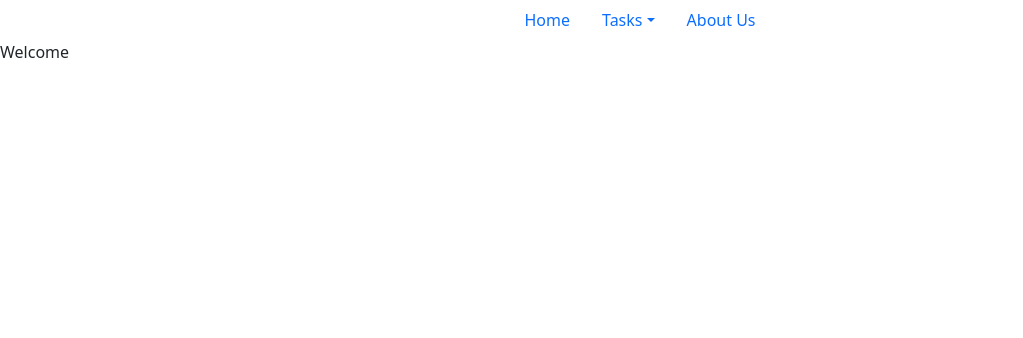
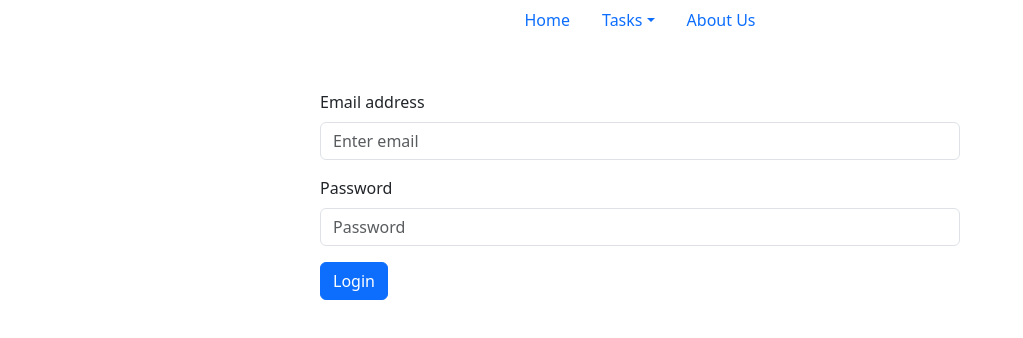
Before and after one commit to henryManyanye/AgentUI, a React (Vite) app: page / in a window 1280 px wide. Shown: the top 338 px of the page, without its empty margins (0-1023 px from the left). Built offline with nearby package versions, Linux system fonts and the light colour scheme.

Commit message:
Add authentication checks and modal responses in LoginForm, Chat, and FileUploadForm; create HomePage component

```diff
--- a/src/App.jsx
+++ b/src/App.jsx
@@ -9,7 +9,8 @@ const App = () => {
   return (
     <>
       <NavBar />
-      <div>Welcome</div>
+      {/* <div>Welcome</div> */}
+      <LoginForm />
     </>
   );
 };
--- a/src/Chat.jsx
+++ b/src/Chat.jsx
@@ -8,6 +8,10 @@ import Modal from 'react-bootstrap/Modal';
 import Spinner from 'react-bootstrap/Spinner';
 
 function Chat() {
+  if(!localStorage.getItem("email") || !localStorage.getItem("password")) {
+    window.location.href = "/"; // Redirect to login page
+  }
+
   const [show, setShow] = useState(false);
 
   const handleClose = () => setShow(false);
--- a/src/FileUploadForm.jsx
+++ b/src/FileUploadForm.jsx
@@ -8,6 +8,10 @@ import Modal from 'react-bootstrap/Modal';
 import Spinner from 'react-bootstrap/Spinner';
 
 function FileUploadForm() {
+  if(!localStorage.getItem("email") || !localStorage.getItem("password")) {
+    window.location.href = "/"; // Redirect to login page
+  }
+
   const [show, setShow] = useState(false);
 
   const handleClose = () => setShow(false);
--- /dev/null
+++ b/src/HomePage.jsx
@@ -0,0 +1,17 @@
+import NavBar from "./NavBar";
+
+function HomePage() {
+  if(!localStorage.getItem("email") || !localStorage.getItem("password")) {
+    window.location.href = "/"; // Redirect to login page
+  }
+
+  return (
+    <>
+     <NavBar />
+     <h1>Welcome!</h1>
+    </>
+
+  );
+}
+
+export default HomePage;
--- a/src/LoginForm.jsx
+++ b/src/LoginForm.jsx
@@ -1,7 +1,15 @@
 import Button from "react-bootstrap/Button";
 import Form from "react-bootstrap/Form";
+import { useState } from 'react';
+import Modal from 'react-bootstrap/Modal';
 
 function LoginForm() {
+  const [show, setShow] = useState(false);
+  const [authenticationMessage, setAuthenticationMessage] = useState("");
+
+  const handleClose = () => setShow(false);
+  const handleShow = () => setShow(true);
+
   const mystyle = {
     width: "50%",
     margin: "0 auto",
@@ -12,31 +20,58 @@ function LoginForm() {
     const formData = new FormData(event.target);
     console.log(Object.fromEntries(formData));
 
-    axios
-      .get(`http://localhost:5271/Reports/${props.name}`)
-      .then((response) => {
-        console.log(response);
-        setShowA(true);
-      });
+    const credentials = Object.fromEntries(formData);
+    if(credentials.email === "admin@example.com" && credentials.password === "Password123") {
+      setAuthenticationMessage("Login successful!");
+      localStorage.setItem("email", credentials.email);
+      localStorage.setItem("password", credentials.password);
+      handleShow();
+      window.location.href = "/homepage";
+    }else{
+      setAuthenticationMessage("Invalid credentials");
+      handleShow();
+    }
+
+    // axios
+    //   .get(`http://localhost:5271/Reports/${props.name}`)
+    //   .then((response) => {
+    //     console.log(response);
+    //   });
 
     event.preventDefault();
   };
 
   return (
+    <>
     <Form style={mystyle} onSubmit={sendDataToServer}>
       <Form.Group className="mb-3" controlId="formBasicEmail">
         <Form.Label>Email address</Form.Label>
-        <Form.Control type="email" placeholder="Enter email" />
+        <Form.Control type="email" placeholder="Enter email" required name="email"/>
       </Form.Group>
 
       <Form.Group className="mb-3" controlId="formBasicPassword">
         <Form.Label>Password</Form.Label>
-        <Form.Control type="password" placeholder="Password" />
+        <Form.Control type="password" placeholder="Password" required name="password"/>
       </Form.Group>
       <Button variant="primary" type="submit">
         Login
       </Button>
     </Form>
+    <Modal show={show} onHide={handleClose}>
+        <Modal.Header closeButton>
+          <Modal.Title>Authentication Response</Modal.Title>
+        </Modal.Header>
+        <Modal.Body>
+          <p>{authenticationMessage}</p>
+        </Modal.Body>
+        <Modal.Footer>
+          <Button variant="secondary" onClick={handleClose}>
+            Close
+          </Button>
+        </Modal.Footer>
+      </Modal>
+    </>
+
   );
 }
 
--- a/src/main.jsx
+++ b/src/main.jsx
@@ -4,6 +4,8 @@ import { BrowserRouter, Routes, Route } from "react-router";
 import App from "./App";
 import Chat from "./Chat";
 import FileUploadForm from "./FileUploadForm";
+import LoginForm from "./LoginForm";
+import HomePage from "./HomePage";
 
 // ReactDOM.createRoot(document.getElementById("root")).render(<App />);
 
@@ -15,6 +17,7 @@ ReactDOM.createRoot(root).render(
       <Route path="/" element={<App />} />
       <Route path="/chat" element={<Chat />} />
       <Route path="/summariseReport" element={<FileUploadForm />} />
+      <Route path="/homepage" element={<HomePage />} />
     </Routes>
   </BrowserRouter>,
 );
```
